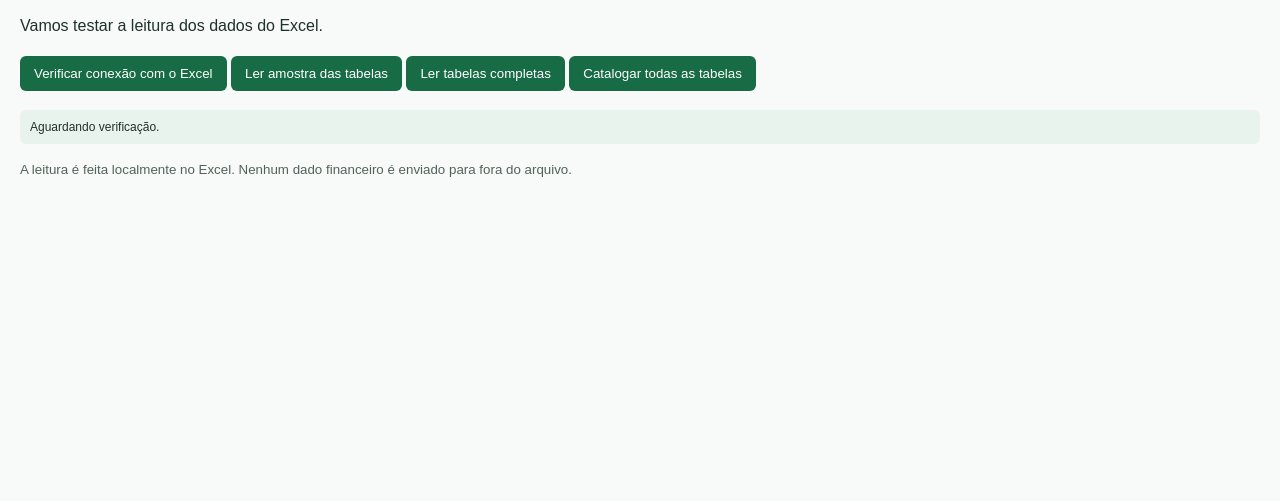
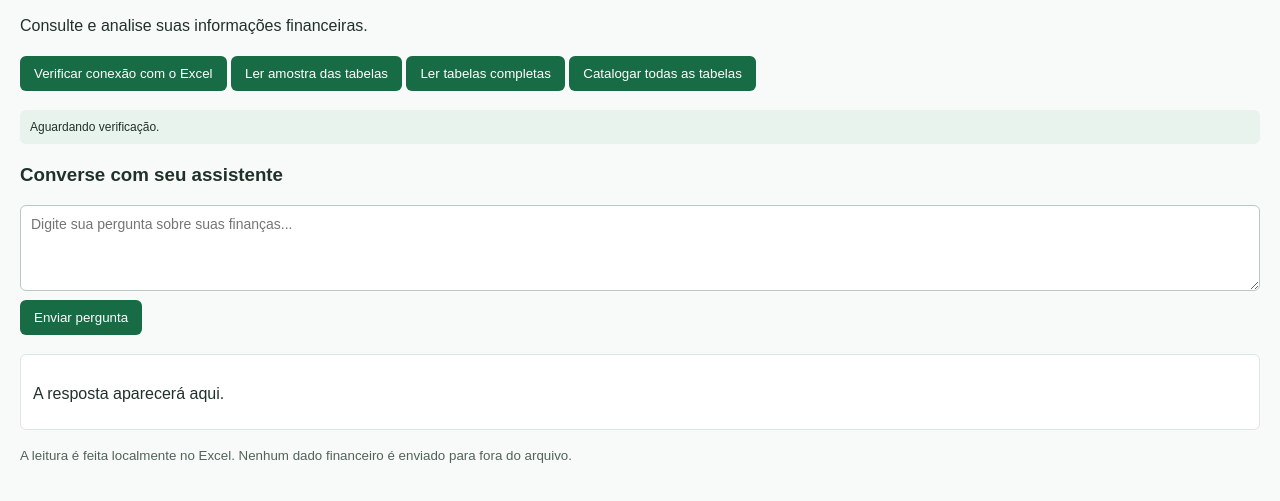
Before and after one commit to LuisSiqueira17/assistente-financeiro-excel, a plain HTML site: page index.html in a window 1280 px wide. Shown: the part 51-552 px from the top of the page. Drawn offline with Linux system fonts and the light colour scheme; a script that the page names is missing.

Commit message:
Update index.html

```diff
--- a/index.html
+++ b/index.html
@@ -6,17 +6,74 @@
 <meta name="viewport" content="width=device-width, initial-scale=1">
 <title>Assistente Financeiro</title>
 <script src="https://appsforoffice.microsoft.com/lib/1/hosted/office.js"></script>
+
 <style>
-body{font-family:Arial,sans-serif;margin:0;padding:20px;color:#20312a;background:#f7faf8}
-h2{color:#176b45;margin-top:0}
-button{background:#176b45;color:white;border:0;border-radius:6px;padding:10px 14px;cursor:pointer;margin:5px 0}
-#status{margin-top:14px;padding:10px;background:#e8f3ed;border-radius:6px;white-space:pre-wrap;overflow-wrap:anywhere;font-size:12px}
-small{color:#52635a}
+body{
+  font-family:Arial,sans-serif;
+  margin:0;
+  padding:20px;
+  color:#20312a;
+  background:#f7faf8
+}
+
+h2{
+  color:#176b45;
+  margin-top:0
+}
+
+button{
+  background:#176b45;
+  color:white;
+  border:0;
+  border-radius:6px;
+  padding:10px 14px;
+  cursor:pointer;
+  margin:5px 0
+}
+
+#status{
+  margin-top:14px;
+  padding:10px;
+  background:#e8f3ed;
+  border-radius:6px;
+  white-space:pre-wrap;
+  overflow-wrap:anywhere;
+  font-size:12px
+}
+
+#question{
+  width:100%;
+  box-sizing:border-box;
+  padding:10px;
+  border:1px solid #b8c9bf;
+  border-radius:6px;
+  font-family:Arial;
+  font-size:14px;
+  resize:vertical
+}
+
+#answer{
+  margin-top:14px;
+  padding:12px;
+  background:#fff;
+  border:1px solid #dce7df;
+  border-radius:6px;
+  white-space:pre-wrap;
+  overflow-wrap:anywhere;
+  min-height:50px
+}
+
+small{
+  color:#52635a
+}
 </style>
 </head>
+
 <body>
+
 <h2>Assistente Financeiro</h2>
-<p>Vamos testar a leitura dos dados do Excel.</p>
+
+<p>Consulte e analise suas informações financeiras.</p>
 
 <button id="check">Verificar conexão com o Excel</button>
 <button id="read">Ler amostra das tabelas</button>
@@ -25,11 +82,30 @@ small{color:#52635a}
 
 <div id="status">Aguardando verificação.</div>
 
-<p><small>
+<div style="margin-top:20px">
+  <h3>Converse com seu assistente</h3>
+
+  <textarea
+    id="question"
+    rows="4"
+    placeholder="Digite sua pergunta sobre suas finanças..."
+  ></textarea>
+
+  <button id="ask">Enviar pergunta</button>
+</div>
+
+<div id="answer">
+A resposta aparecerá aqui.
+</div>
+
+<p>
+<small>
 A leitura é feita localmente no Excel. Nenhum dado financeiro é enviado para fora do arquivo.
-</small></p>
+</small>
+</p>
 
 <script>
+
 Office.onReady(function(info){
   document.getElementById("status").textContent =
     info.host === Office.HostType.Excel
@@ -215,6 +291,23 @@ document.getElementById("catalog").addEventListener("click", async function(){
     status.textContent="Erro ao catalogar tabelas: "+e.message;
   }
 });
+
+document.getElementById("ask").addEventListener("click", function(){
+  const question=document.getElementById("question").value.trim();
+  const answer=document.getElementById("answer");
+
+  if(!question){
+    answer.textContent="Digite uma pergunta antes de enviar.";
+    return;
+  }
+
+  answer.textContent=
+    "Pergunta recebida:\n\n"+
+    question+
+    "\n\nA conexão com a inteligência artificial será implementada na próxima etapa.";
+});
+
 </script>
+
 </body>
 </html>
```
